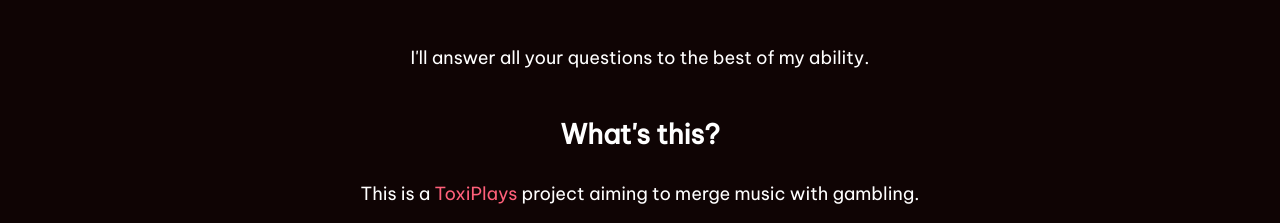
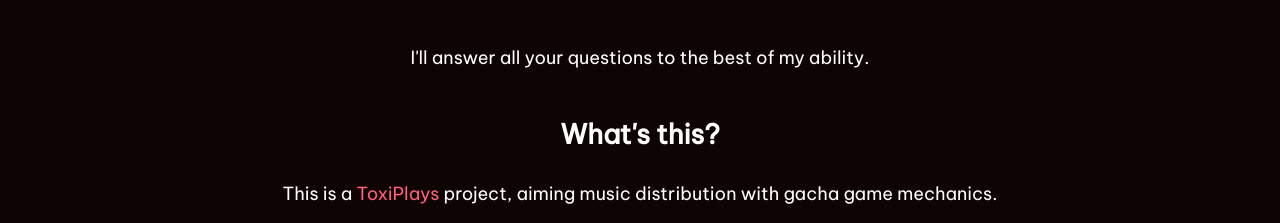
Before and after one commit to ToxiPlays/loottox, a website: page src/landing.html in a window 1280 px wide. Shown: the part 577-800 px from the top of the page. Drawn offline with Linux system fonts and the light colour scheme; files that its build step writes are made by us from their sources; files whose address does not match are found by name.

Commit message:
update landing page language; gambling is OUT, gacha is IN.

```diff
--- a/src/landing.html
+++ b/src/landing.html
@@ -4,7 +4,7 @@
     <meta charset="UTF-8">
     <meta name="viewport" content="width=device-width, initial-scale=1.0">
     <meta name="title" content="Loottox">
-    <meta name="description" content="Like music? Like gambling? Well, boy, do I have the website for you! Daily pulls for streaming/download concerning five random tracks, starting at a low low rate of $0!">
+    <meta name="description" content="Like music? Like gacha games? Well, boy, do I have the website for you! Starting at $0/day, you can try your luck at unlocking random ToxiPlays tracks. GET STARTED NOW!">
     <meta name="keywords" content="music, gambling, streaming">
     <meta name="robots" content="index, follow">
     <meta http-equiv="Content-Type" content="text/html; charset=utf-8">
@@ -78,7 +78,7 @@
         <h1 id="faq">Okay, what?</h1>
         <p>I'll answer all your questions to the best of my ability.</p>
         <h2>What's this?</h2>
-        <p>This is a <a href="https://genius.com/artists/Toxiplays" class="body-link" target="genius">ToxiPlays</a> project aiming to merge music with gambling.</p>
+        <p>This is a <a href="https://genius.com/artists/Toxiplays" class="body-link" target="genius">ToxiPlays</a> project, aiming music distribution with gacha game mechanics.</p>
         <h2>Why?</h2>
         <p>Boredom and the thought that someone might spend their last dime on bullshit.</p>
         <h2>How?</h2>
```
